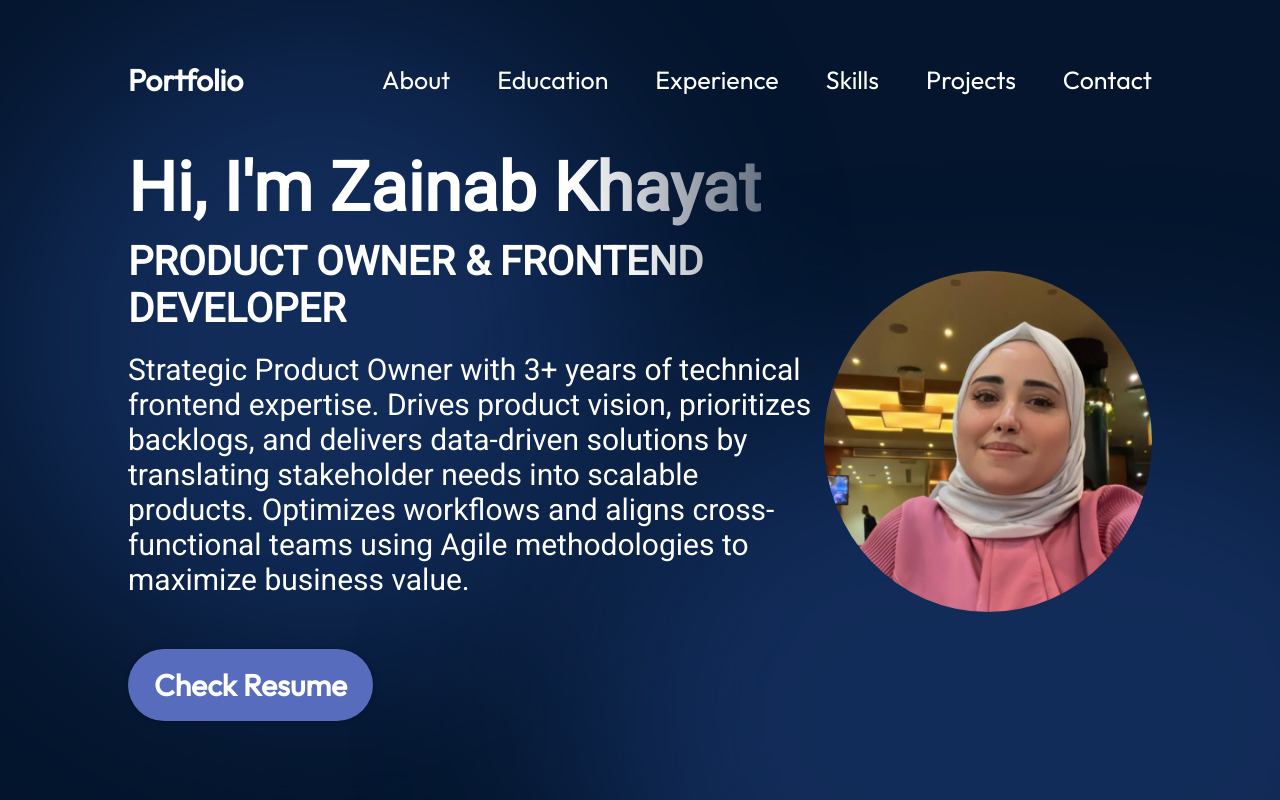
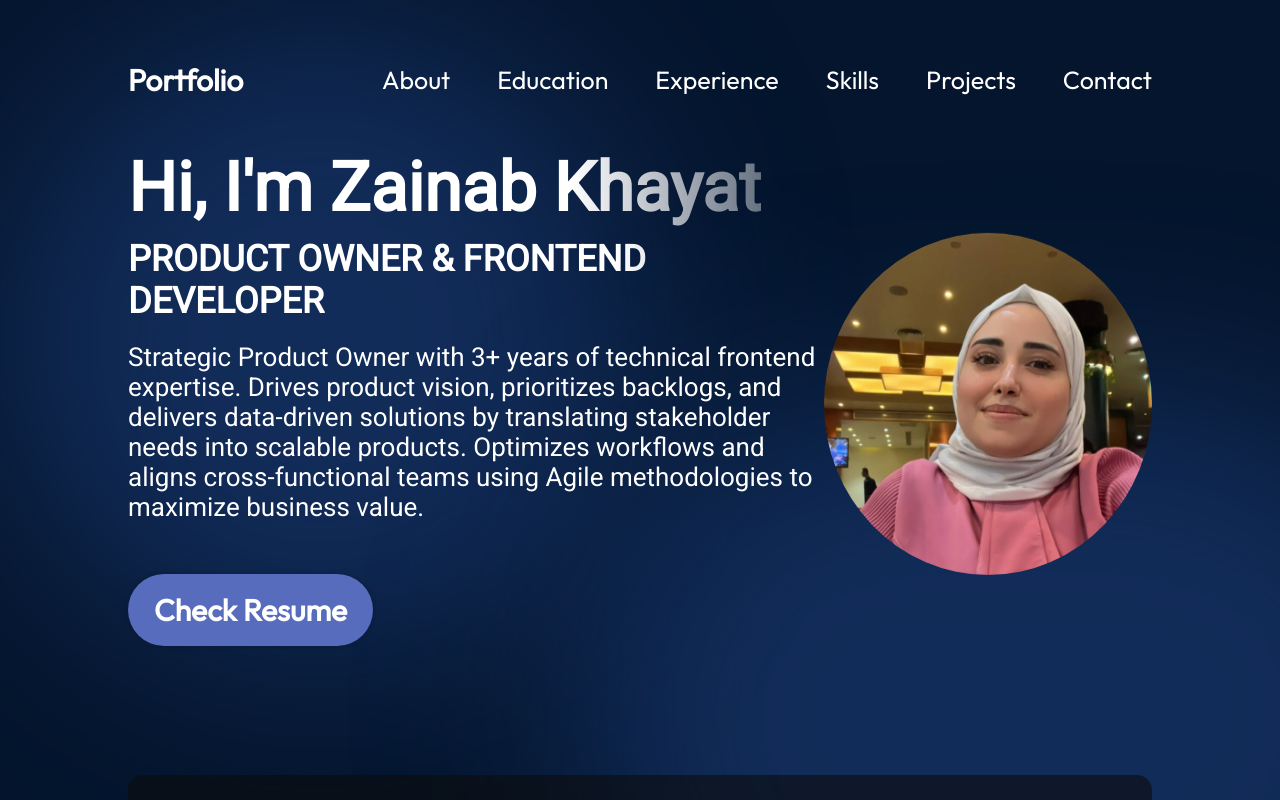
Before and after one commit to zainab224498/my-portfolio, a React (Vite) app: page / in a window 1280 px wide. Shown: the top 800 px of the page. Built offline with nearby package versions, Linux system fonts and the light colour scheme.

Commit message:
Update Hero.module.css

```diff
--- a/src/components/Hero/Hero.module.css
+++ b/src/components/Hero/Hero.module.css
@@ -34,7 +34,7 @@
 }
 
 .subtitle {
-  font-size: 40px;
+  font-size: 36px;
   font-weight: 700;
   margin-bottom: 20px;
   font-family: var(--font-roboto);
@@ -48,7 +48,7 @@
 }
 
 .description {
-  font-size: 30px;
+  font-size: 26px;
   font-family: var(--font-roboto);
   margin-bottom: 52px;
 }
```
